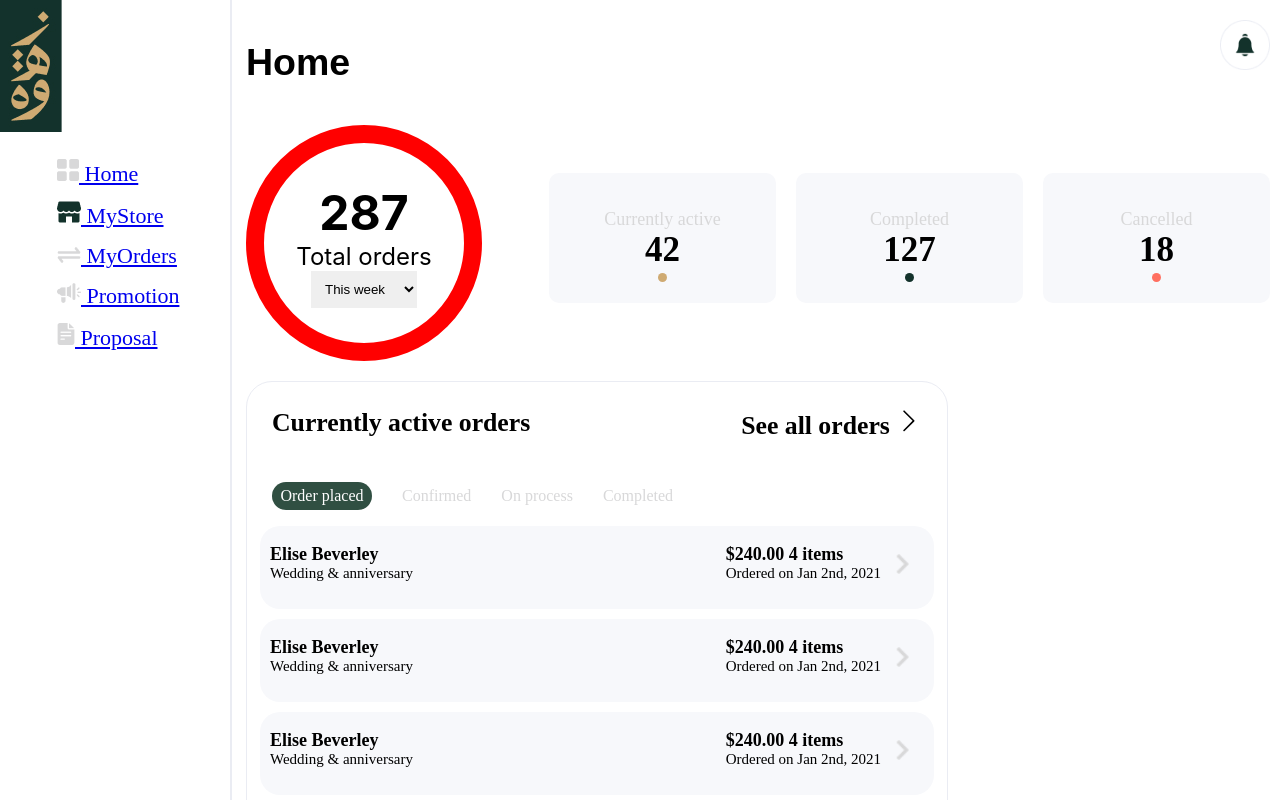
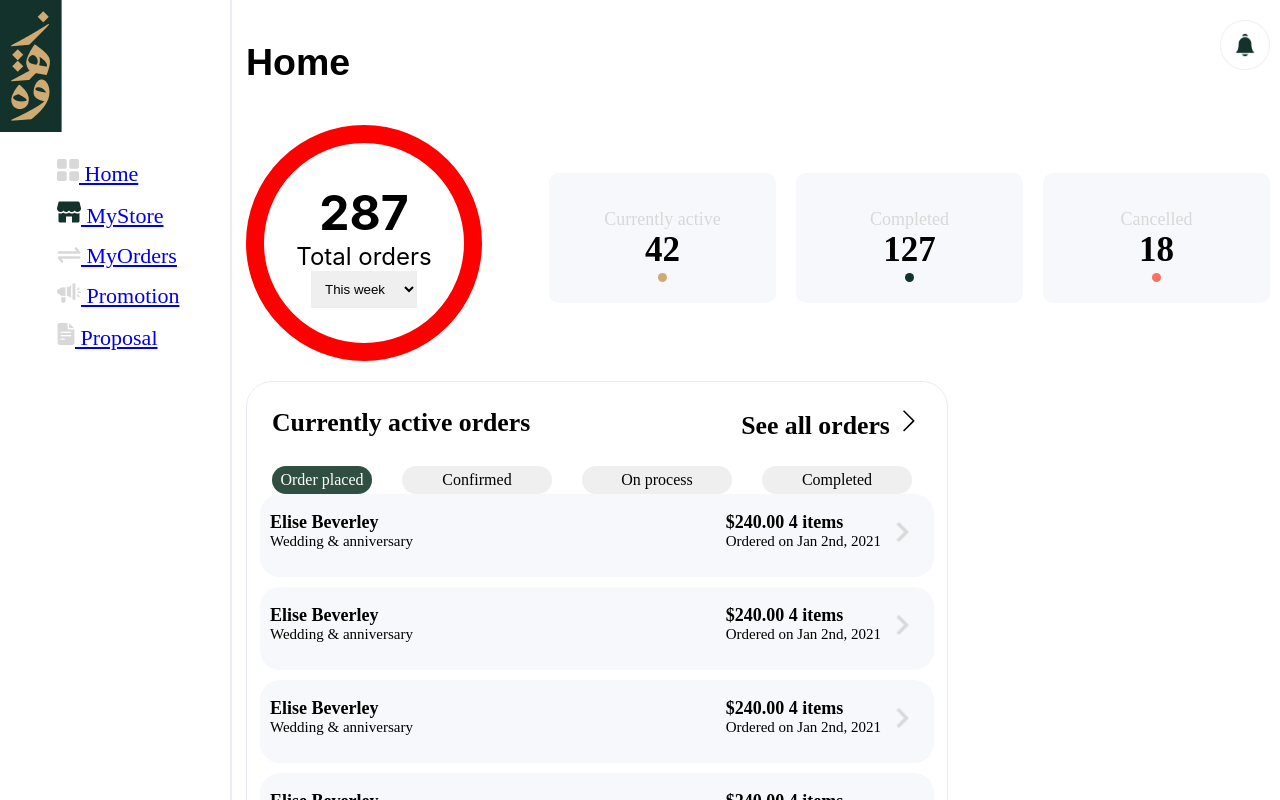
Before and after one commit to BhaweshPandey/zawaha, a React (Create React App) app: page / in a window 1280 px wide. Shown: the top 800 px of the page. Built offline with nearby package versions, Linux system fonts and the light colour scheme.

Commit message:
static data for order change

```diff
--- a/src/Components/HomeComponents/CurrentlyActiveOrder/CurrentlyActiveOrder.js
+++ b/src/Components/HomeComponents/CurrentlyActiveOrder/CurrentlyActiveOrder.js
@@ -1,53 +1,165 @@
-import React ,{useState} from 'react'
+import React, { useState } from 'react'
 import './CurrentlyActiveOrder.css'
 import { BsChevronRight } from "react-icons/bs";
 import Arrow from '../../../Images/arrow.png'
 
 const CurrentlyActiveOrder = () => {
-    const order =[{
-        name:"Elise Beverley",
-        wedding:"Wedding & anniversary",
-        price:"$240.00 4 items",
-        date:"Ordered on Jan 2nd, 2021",
-        category:"Order placed"
+    const [activeButton, setActiveButton] = useState("placedOrders")
+    const orders = {
+        placedOrders: [
+            {
+
+                name: "Elise Beverley",
+                wedding: "Wedding & anniversary",
+                price: "$240.00 4 items",
+                date: "Ordered on Jan 2nd, 2021",
             },
             {
-        name:"Elise Beverley",
-        wedding:"Wedding & anniversary",
-        price:"$240.00 4 items",
-        date:"Ordered on Jan 2nd, 2021",
-        category:"Order placed"
+                name: "Elise Beverley",
+                wedding: "Wedding & anniversary",
+                price: "$240.00 4 items",
+                date: "Ordered on Jan 2nd, 2021",
             },
             {
-        name:"Elise Beverley",
-        wedding:"Wedding & anniversary",
-        price:"$240.00 4 items",
-        date:"Ordered on Jan 2nd, 2021",
-        category:"Order placed"
+                name: "Elise Beverley",
+                wedding: "Wedding & anniversary",
+                price: "$240.00 4 items",
+                date: "Ordered on Jan 2nd, 2021",
             },
             {
-        name:"Elise Beverley",
-        wedding:"Wedding & anniversary",
-        price:"$240.00 4 items",
-        date:"Ordered on Jan 2nd, 2021",
-        category:"Order placed"
-    }]
+                name: "Elise Beverley",
+                wedding: "Wedding & anniversary",
+                price: "$240.00 4 items",
+                date: "Ordered on Jan 2nd, 2021",
+            },
+            {
+                name: "Elise Beverley",
+                wedding: "Wedding & anniversary",
+                price: "$240.00 4 items",
+                date: "Ordered on Jan 2nd, 2021",
+            },
+            {
+                name: "Elise Beverley",
+                wedding: "Wedding & anniversary",
+                price: "$240.00 4 items",
+                date: "Ordered on Jan 2nd, 2021",
+            },
+        ],
+        confirmedOrders: [
+            {
+                name: "Elise Beverley",
+                wedding: "Wedding & anniversary",
+                price: "$240.00 4 items",
+                date: "Ordered on Jan 2nd, 2021",
+            },
+            {
+                name: "Elise Beverley",
+                wedding: "Wedding & anniversary",
+                price: "$240.00 4 items",
+                date: "Ordered on Jan 2nd, 2021",
+            },
+            {
+                name: "Elise Beverley",
+                wedding: "Wedding & anniversary",
+                price: "$240.00 4 items",
+                date: "Ordered on Jan 2nd, 2021",
+            },
+            {
+                name: "Elise Beverley",
+                wedding: "Wedding & anniversary",
+                price: "$240.00 4 items",
+                date: "Ordered on Jan 2nd, 2021",
+            },
+            {
+                name: "Elise Beverley",
+                wedding: "Wedding & anniversary",
+                price: "$240.00 4 items",
+                date: "Ordered on Jan 2nd, 2021",
+            }
+        ],
+        onProcessOrders: [
+            {
+                name: "Elise Beverley",
+                wedding: "Wedding & anniversary",
+                price: "$240.00 4 items",
+                date: "Ordered on Jan 2nd, 2021",
+            },
+            {
+                name: "Elise Beverley",
+                wedding: "Wedding & anniversary",
+                price: "$240.00 4 items",
+                date: "Ordered on Jan 2nd, 2021",
+            },
+            {
+                name: "Elise Beverley",
+                wedding: "Wedding & anniversary",
+                price: "$240.00 4 items",
+                date: "Ordered on Jan 2nd, 2021",
+            },
+            {
+                name: "Elise Beverley",
+                wedding: "Wedding & anniversary",
+                price: "$240.00 4 items",
+                date: "Ordered on Jan 2nd, 2021",
+            },
+            {
+                name: "Elise Beverley",
+                wedding: "Wedding & anniversary",
+                price: "$240.00 4 items",
+                date: "Ordered on Jan 2nd, 2021",
+            },
+        ],
+        completedOrders: [
+            {
+                name: "Elise Beverley",
+                wedding: "Wedding & anniversary",
+                price: "$240.00 4 items",
+                date: "Ordered on Jan 2nd, 2021",
+            },
+            {
+                name: "Elise Beverley",
+                wedding: "Wedding & anniversary",
+                price: "$240.00 4 items",
+                date: "Ordered on Jan 2nd, 2021",
+            },
+            {
+                name: "Elise Beverley",
+                wedding: "Wedding & anniversary",
+                price: "$240.00 4 items",
+                date: "Ordered on Jan 2nd, 2021",
+            },
+            {
+                name: "Elise Beverley",
+                wedding: "Wedding & anniversary",
+                price: "$240.00 4 items",
+                date: "Ordered on Jan 2nd, 2021",
+            },
+            {
+                name: "Elise Beverley",
+                wedding: "Wedding & anniversary",
+                price: "$240.00 4 items",
+                date: "Ordered on Jan 2nd, 2021",
+            },
+        ]
+    }
+
+
 
     return (
-    <div className='CurrentlyActiveOrder'>
+        <div className='CurrentlyActiveOrder' >
             <div className='CurrentlyActiveOrder-heading'>
                 <h3>Currently active orders</h3>
                 <h3>See all orders <BsChevronRight /></h3>
             </div>
             <div className='CurrentlyActiveOrder-button'>
-            <p className='CurrentlyActiveOrder-button-1'>Order placed</p>
-            <p className='CurrentlyActiveOrder-button-2'>Confirmed</p>
-            <p className='CurrentlyActiveOrder-button-3'>On process</p>
-            <p className='CurrentlyActiveOrder-button-4'>Completed</p>
+                <button className='CurrentlyActiveOrder-button-1'>Order placed</button>
+                <button className='CurrentlyActiveOrder-button-2'>Confirmed</button>
+                <button className='CurrentlyActiveOrder-button-3'>On process</button>
+                <button className='CurrentlyActiveOrder-button-4'>Completed</button>
             </div>
 
             <div className='CurrentlyActiveOrder-box-map'>
-        {order.map((item,setIetem)=>(
+                {orders[activeButton].map((item, setIetem) => (
                     <div className='CurrentlyActiveOrder-box'>
                         <div className='CurrentlyActiveOrder-box-inear'>
                             <h3 className='CurrentlyActiveOrder-box-inear-c1-r1'>{item.name}</h3>
@@ -58,12 +170,12 @@ const CurrentlyActiveOrder = () => {
                                 <h3 className='CurrentlyActiveOrder-box-inear-c2-r1'>{item.price}</h3>
                                 <p className='CurrentlyActiveOrder-box-inear-c2-r2'>{item.date}</p>
                             </div>
-                <img className='CurrentlyActiveOrder-box-inear-arrow'  src={Arrow } />
+                            <img className='CurrentlyActiveOrder-box-inear-arrow' src={Arrow} />
                         </div>
                     </div>
                 ))}
             </div>
-    </div>
+        </div >
     )
 }
 
```
Lines whose indentation alone changed are shown as unchanged.
